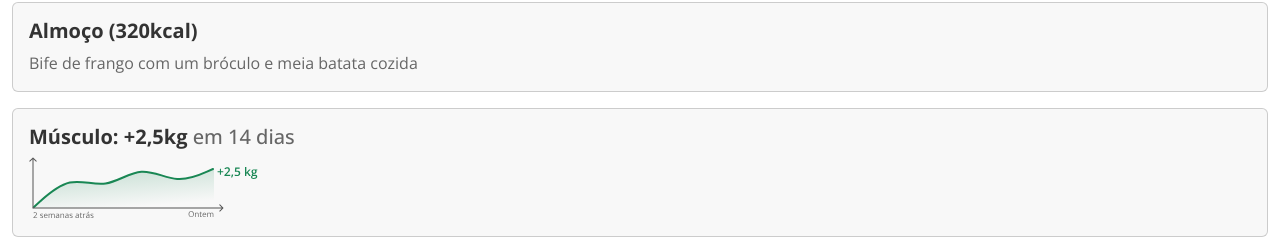
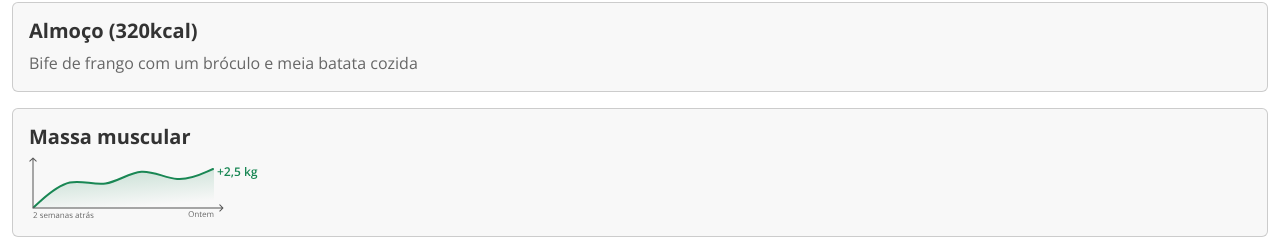
Before and after one commit to RGarrido03/mas, a React (Create React App) app: page /client/home in a window 1280 px wide. Shown: the part 308-547 px from the top of the page. Built offline with nearby package versions, Linux system fonts and the light colour scheme; some icons are missing.

Commit message:
Client home -> measures: Fix icon bug, change title

```diff
--- a/src/client/clientHome.jsx
+++ b/src/client/clientHome.jsx
@@ -69,12 +69,12 @@ function clientHome() {
                     <Card className="off-white-background mb-3">
                         <Card.Body className="row d-flex align-items-center">
                             <Col>
-                                <Card.Title><span className="bold">Músculo: +2,5kg</span> em 14 dias</Card.Title>
+                                <Card.Title className='bold'>Massa muscular</Card.Title>
                                 <Card.Text><img src={chart} alt="Gráfico om a evolução da massa muscular" /></Card.Text>
                             </Col>
                             <Col xs="auto">
                                 <div className="float-end">
-                                    <i className="fa-solid fa-pot-food dark-gray"></i>
+                                    <i className="fa-solid fa-ruler dark-gray"></i>
                                 </div>
                             </Col>
                         </Card.Body>
```
